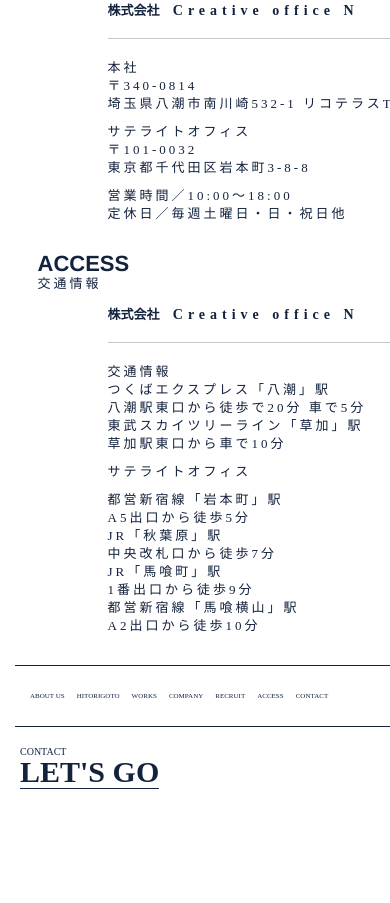
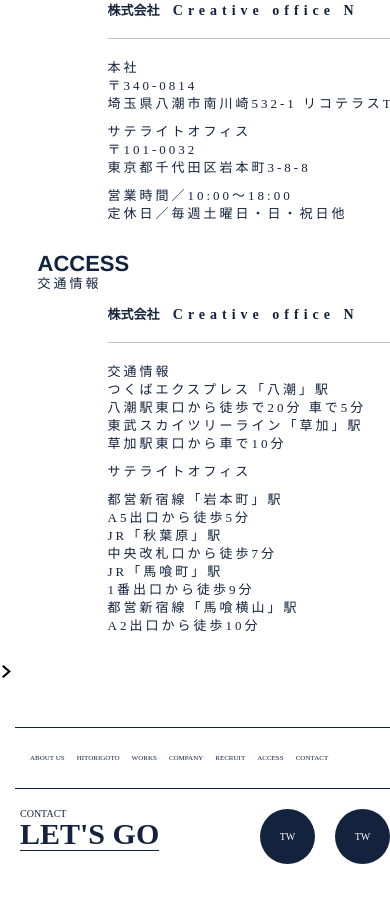
Before and after one commit to imaqtbike/nexus-prod, a website built with Parcel: page src/pages/access.html in a window 390 px wide. Shown: the part 615-1518 px from the top of the page. Before the commit the page ends 1452 px from the top, so only its background shows below. Built offline with nearby package versions, Linux system fonts and the light colour scheme; a web font is replaced by a local one.

Commit message:
nav-2 commit

```diff
--- a/src/pages/access.html
+++ b/src/pages/access.html
@@ -116,6 +116,11 @@
               </div>
             </div>
         </section>
+        <div class="moveup">
+          <div class="ip__icon">
+            <svg enable-background="new 0 0 17 24.8" viewBox="0 0 17 24.8" xmlns="http://www.w3.org/2000/svg"><path d="m2.6 24.8-2.6-3.1 10.9-9.3-10.9-9.4 2.6-3 14.4 12.4z"></path></svg>
+          </div>
+        </div>
         <footer>
           <div class="main__header">
             <nav class="header__navigation">
@@ -131,10 +136,18 @@
             </nav>
         </div>
         </footer>
-        <div class="end">
-          <p>CONTACT</p>
-          <a>LET'S GO</a>
-        </div>
+        <div class="end" style="display: flex; justify-content: space-between;" >
+          <div>
+           <p>CONTACT</p>
+             <a style="border-bottom: 1px solid #13223D;">LET'S GO</a>
+           </div>
+           <div class="foottag">
+             <ul style="display: flex;">
+               <li>TW</li>
+               <li>TW</li>
+             </ul>
+           </div>
+           </div>
       </main>
 </body>
 </html>
--- a/src/styles/pages/access.scss
+++ b/src/styles/pages/access.scss
@@ -1,17 +1,15 @@
 @import '../utilities/mixin';
 @import '../utilities/variables';
-@import '../utilities/mixin';
+@import '../utilities/fonts_face';
 @include reset-css;
 
 
 html {
     font-size: 62.5%;
-    max-width: 1400px;
     margin: auto !important;
 }
 
 body {
-    max-width: 1400px;
     margin: auto !important;
     color: $base-dark-blue;
 }
@@ -146,16 +144,16 @@
 }
 
 footer {
-    color: $base-dark-blue;
+    display: flex;
+    justify-content: flex-start;
     border-top: 1px solid #13223D;
     border-bottom: 1px solid #13223D;
     font-size: 17px ;
     width: 1300.64px;
     margin-left: 89px;
+            .main__header{
+            padding-left: 1rem;}
 
-    li{
-       padding-left :0px;
-    }
 }
 
 .end{
@@ -172,6 +170,20 @@
         line-height: 40px;
         font-weight: 600;
         border-bottom: 1px solid #13223D;
+    }
+    .foottag {
+        li{
+            color: $white;
+            font-size: 16px;
+            display: flex;
+            align-items: center;
+            justify-content: center;
+            background-color: $base-dark-blue;
+            border-radius: 50%;
+            width: 92.6px;
+            height:92.6px;
+            margin-left: 37.1px;
+        }
     }
 }
 @media screen and (max-width: 1200px) {
@@ -317,6 +329,19 @@
         }
     }
 
+    .moveup{
+        .ip__icon {
+        width: 3.6rem;
+        height: 3.6rem;
+        margin-right: 7rem;
+        margin-bottom: 4rem;
+
+        svg {
+            width: 1.4rem;
+            height: 1.4rem;
+        }
+    }
+}
     footer {
         width: 90rem;
         margin-left: 3rem;
@@ -343,6 +368,14 @@
             font-size: 5rem;
             line-height: 3rem;
             font-weight: 600;
+        }
+        .foottag {
+            li{
+                font-size: 1.3rem;
+                width: 7rem;
+                height:7rem;
+                margin-left: 3rem;
+            }
         }
     }
 
@@ -445,6 +478,19 @@
         }
     }
 
+    .moveup{
+        .ip__icon {
+        width: 3.2rem;
+        height: 3.2rem;
+        margin-right: 7rem;
+        margin-bottom: 2rem;
+
+        svg {
+            width: 1.3rem;
+            height: 1.3rem;
+        }
+    }
+}
     footer {
         font-size: 0.9rem ;
         width: 70rem;
@@ -459,7 +505,6 @@
     }
 
     }
-
     .end{
         margin-left: 0rem;
         margin-top: 2rem;
@@ -474,9 +519,16 @@
             line-height: 3rem;
             font-weight: 600;
         }
+        .foottag {
+            li{
+                font-size: 1rem;
+                width: 6rem;
+                height:6rem;
+                margin-left: 2rem;
+            }
+        }
     }
-
-  }
+    }
 
 @media screen and (max-width: 575px) {
     html {
@@ -570,6 +622,19 @@
         }
     }
 
+    .moveup{
+        .ip__icon {
+        width: 3.2rem;
+        height: 3.2rem;
+        margin-right: 7rem;
+        margin-bottom: 3rem;
+
+        svg {
+            width: 1.3rem;
+            height: 1.3rem;
+        }
+    }
+}
     footer {
         font-size: 1rem ;
         width: 46.5rem;
@@ -579,7 +644,7 @@
             height: 6rem;
             padding-left: 1.5rem;
     }
-}
+    }
 
     .end{
         margin-left: 0rem;
@@ -593,6 +658,13 @@
             line-height: 3rem;
             font-weight: 600;
         }
+        .foottag {
+            li{
+                font-size: 1rem;
+                width: 5.5rem;
+                height:5.5rem;
+                margin-left: 2rem;
+            }
+        }
     }
-
-  }
+}
--- a/src/styles/pages/company.scss
+++ b/src/styles/pages/company.scss
@@ -1,6 +1,6 @@
 @import '../utilities/mixin';
 @import '../utilities/variables';
-@import '../utilities/mixin';
+@import '../utilities/fonts_face';
 @include reset-css;
 
 
@@ -159,14 +159,16 @@
     }
 }
 footer {
-    color: $base-dark-blue;
+    display: flex;
+    justify-content: flex-start;
     border-top: 1px solid #13223D;
     border-bottom: 1px solid #13223D;
     font-size: 17px ;
     width: 1300.64px;
     margin-left: 89px;
-    .main__header{
-        padding-left: 1rem;}
+            .main__header{
+            padding-left: 1rem;}
+
 }
 
 .end{
--- a/src/styles/pages/contact.scss
+++ b/src/styles/pages/contact.scss
@@ -1,6 +1,6 @@
 @import '../utilities/mixin';
 @import '../utilities/variables';
-@import '../utilities/mixin';
+@import '../utilities/fonts_face';
 @include reset-css;
 
 
@@ -164,18 +164,19 @@
     }
 }
 footer {
-    color: $base-dark-blue;
+    display: flex;
+    justify-content: flex-start;
     border-top: 1px solid #13223D;
     border-bottom: 1px solid #13223D;
     font-size: 17px ;
     width: 1300.64px;
     margin-left: 89px;
-    .main__header{
-        padding-left: 1rem;}
+            .main__header{
+            padding-left: 1rem;}
+
 }
 
 .end{
-    color: $base-dark-blue;
     margin-left: 85px;
     margin-top: 47.6px;
     margin-bottom: 49.4px;
--- a/src/styles/pages/hitorigoto.scss
+++ b/src/styles/pages/hitorigoto.scss
@@ -1,6 +1,6 @@
 @import '../utilities/mixin';
 @import '../utilities/variables';
-@import '../utilities/mixin';
+@import '../utilities/fonts_face';
 @include reset-css;
 
 
@@ -198,6 +198,7 @@
         }
     }
 }
+
 @media screen and (max-width: 1100px) {
     html {
         font-size: 62.5%;
--- a/src/styles/pages/recruit.scss
+++ b/src/styles/pages/recruit.scss
@@ -1,6 +1,6 @@
 @import '../utilities/mixin';
 @import '../utilities/variables';
-@import '../utilities/mixin';
+@import '../utilities/fonts_face';
 @include reset-css;
 
 
@@ -141,14 +141,16 @@
     }
 }
 footer {
+    display: flex;
+    justify-content: flex-start;
     border-top: 1px solid #13223D;
     border-bottom: 1px solid #13223D;
     font-size: 17px ;
     width: 1300.64px;
     margin-left: 89px;
+            .main__header{
+            padding-left: 1rem;}
 
-    .main__header{
-        padding-left: 1rem;}
 }
 
 .end{
@@ -164,6 +166,7 @@
         font-size: 63px;
         line-height: 40px;
         font-weight: 600;
+        border-bottom: 1px solid #13223D;
     }
     .foottag {
         li{
--- a/src/styles/pages/works.scss
+++ b/src/styles/pages/works.scss
@@ -1,6 +1,6 @@
 @import '../utilities/mixin';
 @import '../utilities/variables';
-@import '../utilities/mixin';
+@import '../utilities/fonts_face';
 @include reset-css;
 
 
@@ -164,14 +164,16 @@
     }
 }
 footer {
+    display: flex;
+    justify-content: flex-start;
     border-top: 1px solid #13223D;
     border-bottom: 1px solid #13223D;
     font-size: 17px ;
     width: 1300.64px;
     margin-left: 89px;
+            .main__header{
+            padding-left: 1rem;}
 
-    .main__header{
-        padding-left: 1rem;}
 }
 
 .end{
@@ -187,6 +189,7 @@
         font-size: 63px;
         line-height: 40px;
         font-weight: 600;
+        border-bottom: 1px solid #13223D;
     }
     .foottag {
         li{
```
